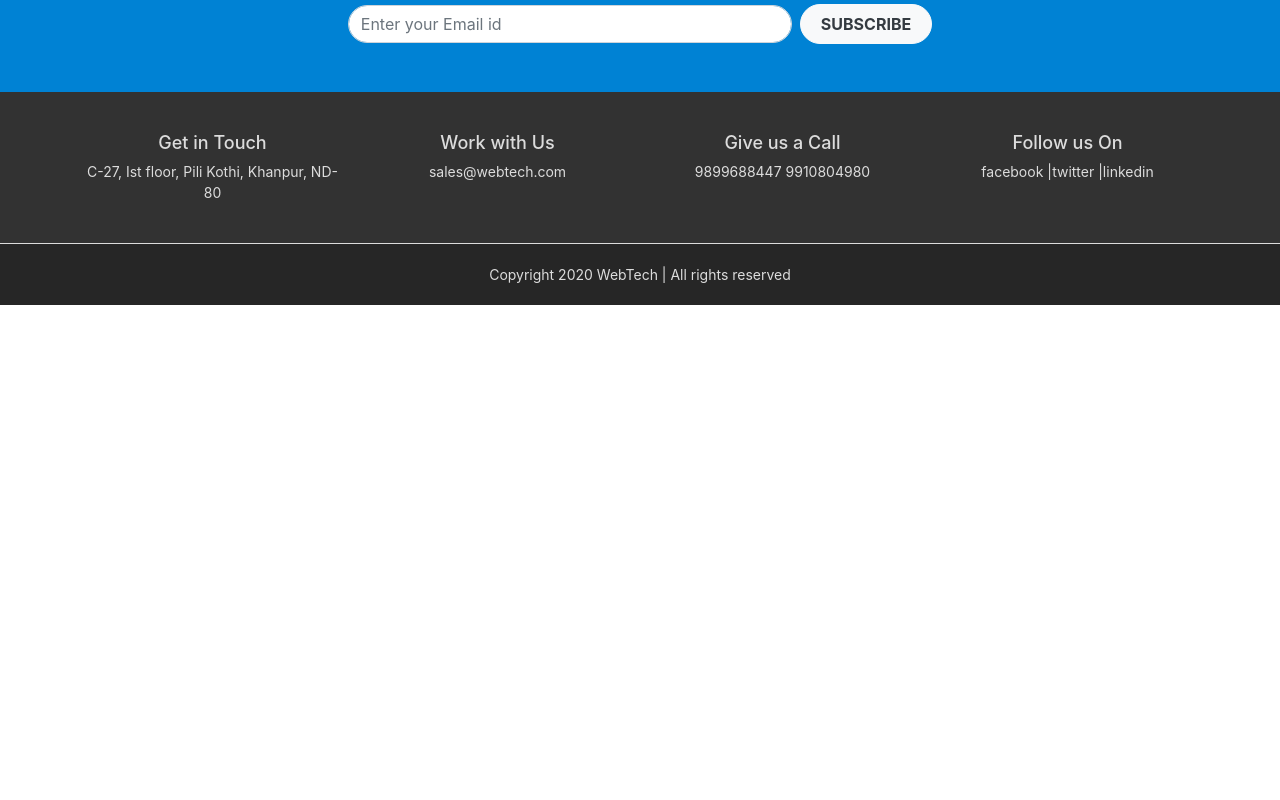
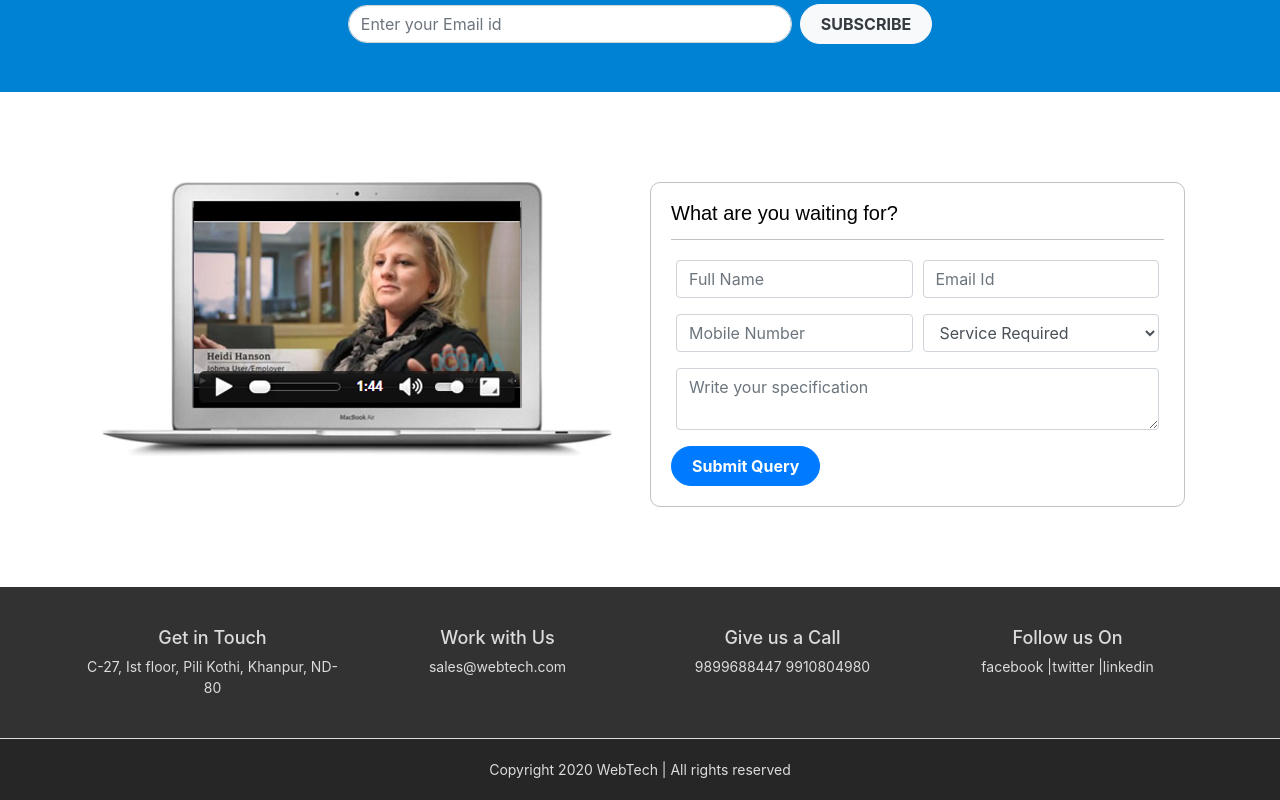
Before and after one commit to arif2703/webtech, a React (Create React App) app in the folder webtech/: page /reference in a window 1280 px wide. Shown: the part 3819-4619 px from the top of the page. Before the commit the page ends 4124 px from the top, so only its background shows below. Built offline with nearby package versions, Linux system fonts and the light colour scheme.

Commit message:
query form

```diff
--- a/webtech/src/App.css
+++ b/webtech/src/App.css
@@ -351,6 +351,27 @@ h4 {
   border-radius: 50px;
 }
 
+/* Home Enquiry Form */
+.enquiry-container{
+  margin: 90px 0 80px;
+}
+.enquiry-container h4{
+  font-size:20px;
+  padding-bottom: 1px;
+  margin-bottom: 20px;
+  border-bottom: 1px solid #c1c1c1;
+  color: #030000;
+}
+.form-boxy{
+  border: #c1c1c1 1px solid;
+  border-radius: 10px;
+  padding: 5px 20px 20px 20px;
+}
+
+.form-boxy input[type=submit]{
+  margin-top: 0px !important;
+}
+
 
 
 /* Responsive by @Media Screen */
--- /dev/null
+++ b/webtech/src/components/quary.form.component.js
@@ -0,0 +1,46 @@
+import React from 'react'
+
+const QuaryForm = () =>{
+  return(
+
+    <div className="container">
+        <div className="row enquiry-container">
+            <div className="col-md-6 col-sm-12"><img src="images/img-laptop.jpg" alt="Laptop"/></div>
+            <div className="col-md-6 col-sm-12">
+                <form className="form-row form-boxy">
+                    <h4 className="w-100">What are you waiting for?</h4>
+                    <div className="form-group col-md-6">
+                        <input type="text" className="form-control" placeholder="Full Name"/>
+                    </div>
+                    <div className="form-group col-md-6">
+                        <input type="text" className="form-control" placeholder="Email Id"/>
+                    </div>
+                    <div className="form-group col-md-6">
+                        <input type="text" className="form-control" placeholder="Mobile Number"/>
+                    </div>
+                    <div className="form-group col-md-6">
+                        <select className="form-control">
+                            <option>Service Required</option>
+                            <option>Web Design</option>
+                            <option>Web Development</option>
+                            <option>Graphic & Print Services</option>
+                            <option>SEO + Promotion</option>
+                            <option>Ecommerce Website</option>
+                            <option>Psd to Html</option>
+                            <option>Emailer Design Service</option>
+                            <option>Photo Retouching Service</option>
+                            <option>Others</option>
+                        </select>
+                    </div>
+                    <div className="form-group col-md-12">
+                        <textarea className="form-control" placeholder="Write your specification"/>
+                    </div>
+                    <input type="submit" className="btn btn-primary" value="Submit Query"/>
+                </form>
+            </div>
+        </div>
+    </div>
+  )
+}
+
+export default QuaryForm;
--- a/webtech/src/pages/reference.js
+++ b/webtech/src/pages/reference.js
@@ -8,6 +8,7 @@ import BannerBig from '../components/banner.component'
 import OurPassion from '../layout/our.passion.layout'
 import ClientReview from '../components/client.review.component'
 import StayInfromation from '../layout/stay.information.layout'
+import QuaryForm from '../components/quary.form.component'
 function ReferencePage() {
   return (
     <div>
@@ -29,6 +30,7 @@ function ReferencePage() {
          <ClientReview/>
          <Team/>
          <StayInfromation/>
+         <QuaryForm/>
 
       <Footer
         phone1='9899688447'
```
Also changed, not shown: webtech/public/images/img-laptop.jpg (added).
